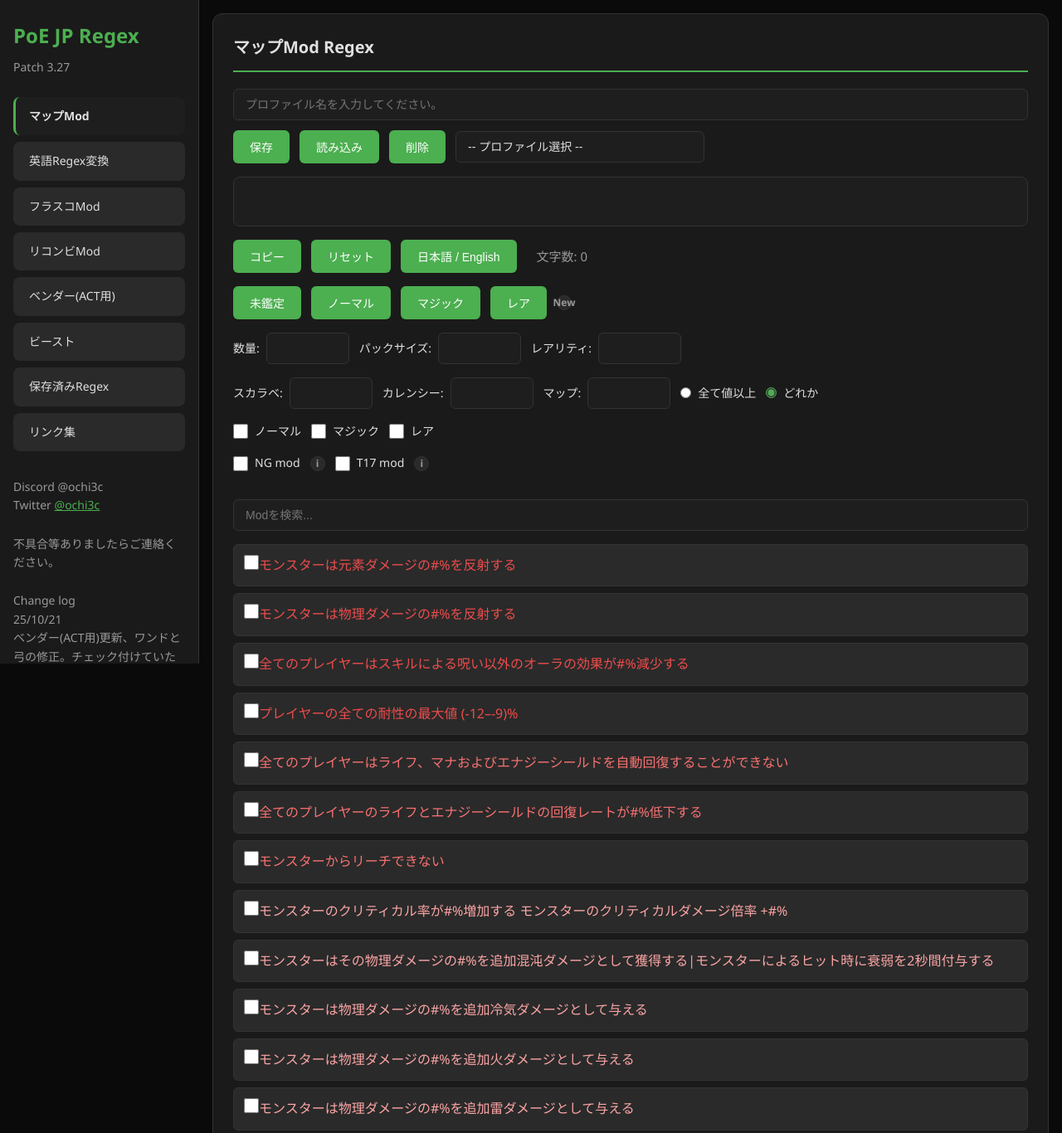
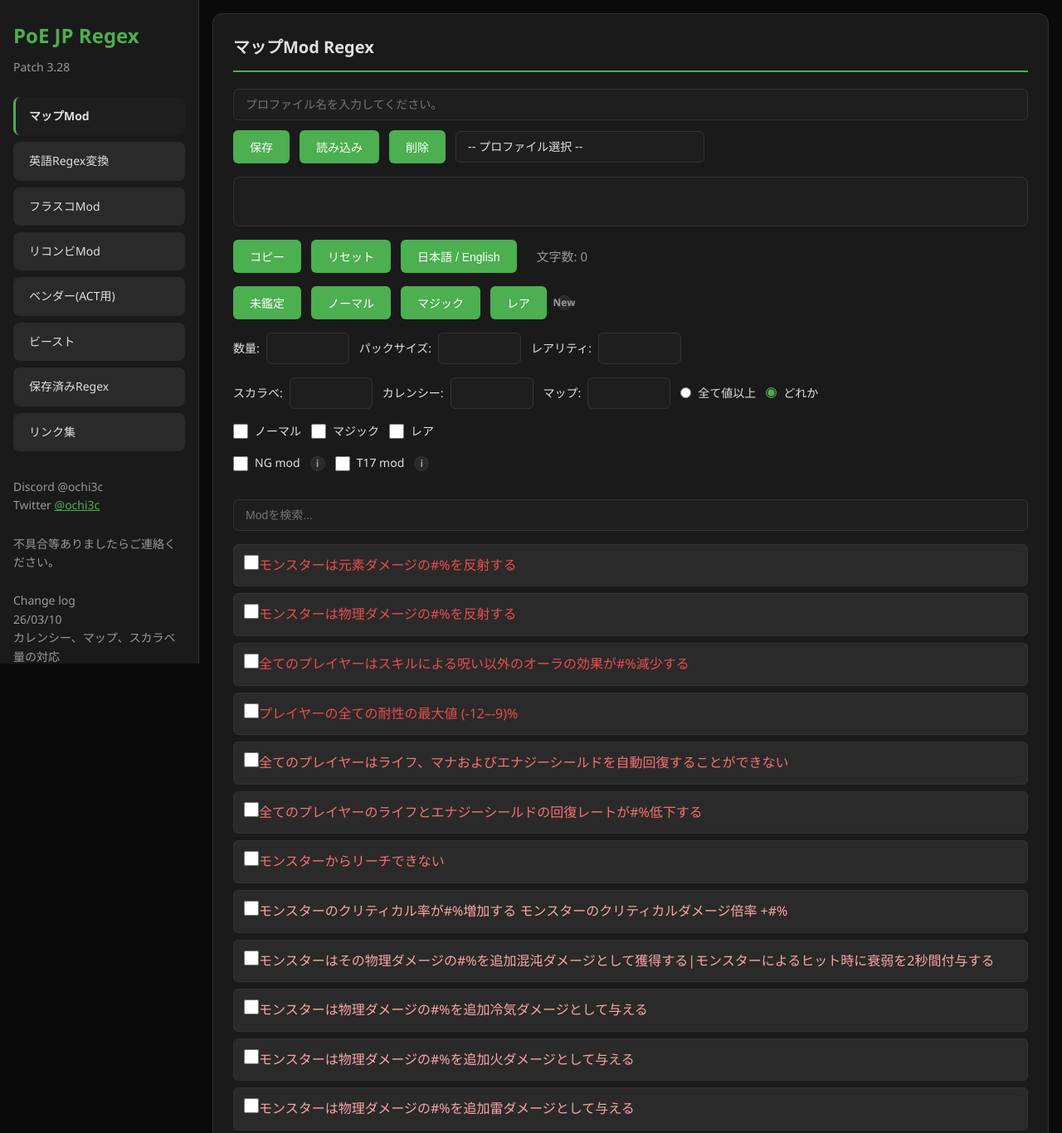
Before and after one commit to ochi3/poe-jp-regex, a plain HTML site: page index.html in a window 1280 px wide. Shown: the top 1366 px of the page at 83% size. Drawn offline with Linux system fonts and the light colour scheme.

Commit message:
3.28 more

```diff
--- a/index.html
+++ b/index.html
@@ -20,7 +20,7 @@
 <body>
     <div id="sideMenu">
         <h3>PoE JP Regex</h3>
-        <h4>Patch 3.27</h4>
+        <h4>Patch 3.28</h4>
 
         <nav>
             <a href="#map" class="nav-link active" data-tab="mapContent">マップMod</a>
@@ -38,7 +38,7 @@
             Twitter <a href="https://x.com/ochi3c" style="color: var(--accent-primary);">@ochi3c</a>
         </h4>
         <h4>不具合等ありましたらご連絡ください。</h4>
-        <h4>Change log<br>25/10/21<br>ベンダー(ACT用)更新、ワンドと弓の修正。チェック付けていた方は確認してください。<br><br>25/10/21<br>ベンダー(ACT用)追加<br><br>25/10/17<br>いろいろ追加<br><br>25/09/19<br>200以上の数値に対応、レアリティの追加<br><br>25/07/02<br>チェックボックスバグ修正<br><br>25/06/27<br>数値Regex仕様変更<br><br>25/06/05<br>文字数制限50→250<br></h4>
+        <h4>Change log<br>26/03/10<br>カレンシー、マップ、スカラベ量の対応<br><br>25/10/21<br>ベンダー(ACT用)更新、ワンドと弓の修正。チェック付けていた方は確認してください。<br><br>25/10/21<br>ベンダー(ACT用)追加<br><br>25/10/17<br>いろいろ追加<br><br>25/09/19<br>200以上の数値に対応、レアリティの追加<br><br>25/07/02<br>チェックボックスバグ修正<br><br>25/06/27<br>数値Regex仕様変更<br><br>25/06/05<br>文字数制限50→250<br></h4>
     </div>
 
     <div id="contentArea">
@@ -791,4 +791,5 @@
         });
     </script>
 </body>
+
 </html>
```
